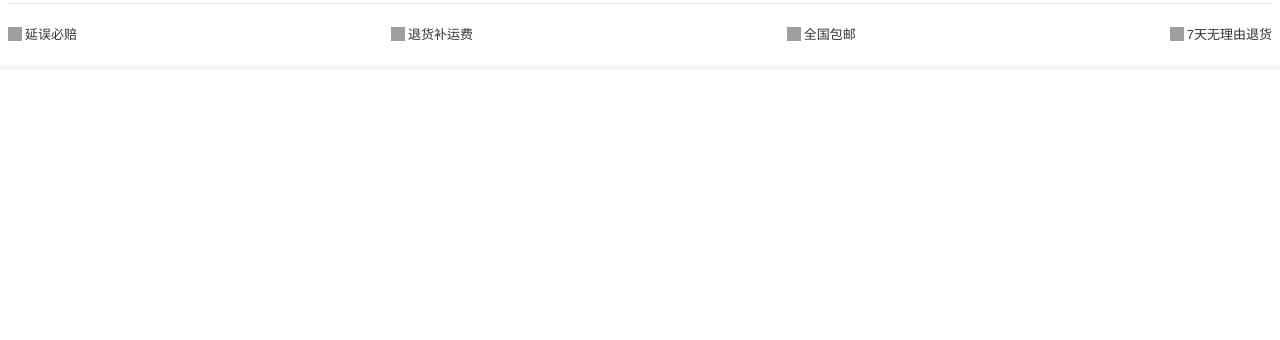
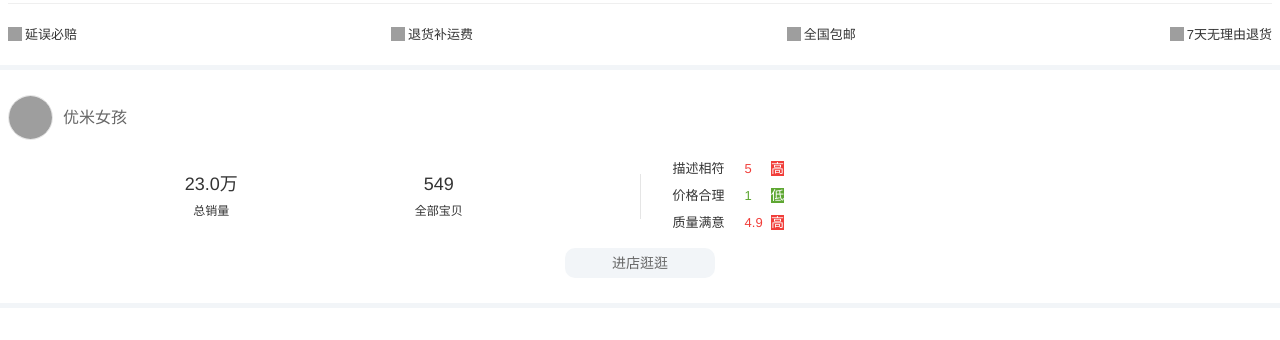
Before and after one commit to w-l-l/supermall, a Vue app: page /detail/1 in a window 1280 px wide. Shown: the part 457-797 px from the top of the page. Built offline with nearby package versions, Linux system fonts and the light colour scheme; grey boxes are pictures that could not be loaded.

Commit message:
店铺详情信息展示

```diff
--- a/src/views/detail/Detail.vue
+++ b/src/views/detail/Detail.vue
@@ -4,6 +4,7 @@
     <scroll class="scroll" ref="scroll">
       <detail-swiper :top-imgs="imgs"></detail-swiper>
       <detail-base-info :goods="goods"></detail-base-info>
+      <detail-shop-info :shop="shop"></detail-shop-info>
     </scroll>
   </div>
 </template>
@@ -12,6 +13,7 @@
 import DetailNavBar from './childComps/DetailNabBar'
 import DetailSwiper from './childComps/DetailSwiper'
 import DetailBaseInfo from './childComps/DetailBaseInfo'
+import DetailShopInfo from './childComps/DetailShopInfo'
 
 import Scroll from 'components/common/scroll/Scroll'
 
@@ -24,7 +26,8 @@ export default {
     DetailNavBar,
     Scroll,
     DetailSwiper,
-    DetailBaseInfo
+    DetailBaseInfo,
+    DetailShopInfo
   },
   created() {
     this.id = this.$route.params.id
@@ -34,7 +37,8 @@ export default {
     return {
       id: 0,
       imgs: [],
-      goods: {}
+      goods: {},
+      shop: {}
     }
   },
   methods: {
@@ -44,6 +48,7 @@ export default {
       const res = await mockDetail()
       this.imgs = res.imgs
       this.goods = res.goods
+      this.shop = res.shop
     }
   }
 }
--- /dev/null
+++ b/src/views/detail/childComps/DetailShopInfo.vue
@@ -0,0 +1,141 @@
+<template>
+  <div class="shop-info">
+    <div class="shop-top">
+      <img :src="shop.logo" alt="">
+      <span class="title">{{ shop.name }}</span>
+    </div>
+    <div class="shop-middle">
+      <div class="shop-middle-item shop-middle-left">
+        <div>
+          <div class="sells-count">{{ shop.sells | sellCountFilter }}</div>
+          <div class="sells-text">总销量</div>
+        </div>
+        <div>
+          <div class="goods-count">{{ shop.goodsCount }}</div>
+          <div class="goods-text">全部宝贝</div>
+        </div>
+      </div>
+      <div class="shop-middle-item shop-middle-right">
+        <table>
+          <tr v-for="(item, index) in shop.score" :key="index">
+            <td>{{ item.name }}</td>
+            <td class="score" :class="{ 'score-better': item.isBetter }">{{ item.score }}</td>
+            <td class="better" :class="{ 'better-more': item.isBetter }">
+              <span>{{ item.isBetter ? '高' : '低' }}</span>
+            </td>
+          </tr>
+        </table>
+      </div>
+    </div>
+    <div class="shop-bottom">
+      <div class="enter-shop">进店逛逛</div>
+    </div>
+  </div>
+</template>
+
+<script>
+export default {
+  name: 'DetailShopInfo',
+  props: {
+    shop: {
+      type: Object,
+      default() {
+        return {}
+      }
+    }
+  },
+  filters: {
+    sellCountFilter(val) {
+      if (val < 10000) return val
+      return (val / 10000).toFixed(1) + '万'
+    }
+  }
+}
+</script>
+
+<style lang="less" scoped>
+.shop-info {
+  padding: 25px 8px;
+  border-bottom: 5px solid #f2f5f8;
+  .shop-top {
+    line-height: 45px;
+    display: flex;
+    align-items: center;
+    img {
+      width: 45px;
+      height: 45px;
+      border-radius: 50%;
+      border: 1px solid rgba(0, 0, 0, 0.1);
+    }
+    .title {
+      margin-left: 10px;
+      vertical-align: middle;
+    }
+  }
+  .shop-middle {
+    margin-top: 15px;
+    display: flex;
+    align-items: center;
+    .shop-middle-item {
+      flex: 1;
+      &.shop-middle-left {
+        display: flex;
+        justify-content: space-evenly;
+        color: #333;
+        text-align: center;
+        border-right: 1px solid rgba(0, 0, 0, 0.1);
+        .sells-count,
+        .goods-count {
+          font-size: 18px;
+        }
+        .sells-text,
+        .goods-text {
+          margin-top: 10px;
+          font-size: 12px;
+        }
+      }
+      &.shop-middle-right {
+        font-size: 13px;
+        color: #333;
+        table {
+          width: 120px;
+          margin-left: 30px;
+          td {
+            padding: 5px 0;
+            &.score {
+              color: #5ea732;
+              &.score-better {
+                color: #f13e3a;
+              }
+            }
+            &.better {
+              span {
+                background-color: #5ea732;
+                color: #fff;
+                text-align: center;
+              }
+              &.better-more span {
+                background-color: #f13e3a;
+              }
+            }
+          }
+        }
+      }
+    }
+  }
+  .shop-bottom {
+    text-align: center;
+    margin-top: 10px;
+    .enter-shop {
+      display: inline-block;
+      font-size: 14px;
+      background-color: #f2f5f8;
+      width: 150px;
+      height: 30px;
+      text-align: center;
+      line-height: 30px;
+      border-radius: 10px;
+    }
+  }
+}
+</style>
--- a/src/views/detail/mock/detail.js
+++ b/src/views/detail/mock/detail.js
@@ -21,6 +21,17 @@ export function mockDetail() {
           { icon: 'https://m.360buyimg.com/babel/jfs/t1/32403/22/14829/3699/5cbf0674E04723693/caa83ce9b881cd24.png', name: '全国包邮' },
           { icon: 'https://m.360buyimg.com/babel/jfs/t1/51584/31/10221/1685/5d7739e7E1adb25cd/1d0957d7f2ae01a2.png', name: '7天无理由退货' },
         ]
+      },
+      shop: {
+        logo: 'https://dss0.baidu.com/6ONWsjip0QIZ8tyhnq/it/u=3697263530,885395973&fm=179&app=42&f=PNG?w=200&h=200&s=71560876ACB46C8657A797F10300501F',
+        name: '优米女孩',
+        sells: 230000,
+        goodsCount: 549,
+        score: [
+          { isBetter: true, name: '描述相符', score: 5 },
+          { isBetter: false, name: '价格合理', score: 1 },
+          { isBetter: true, name: '质量满意', score: 4.9 }
+        ]
       }
     })
   })
```
